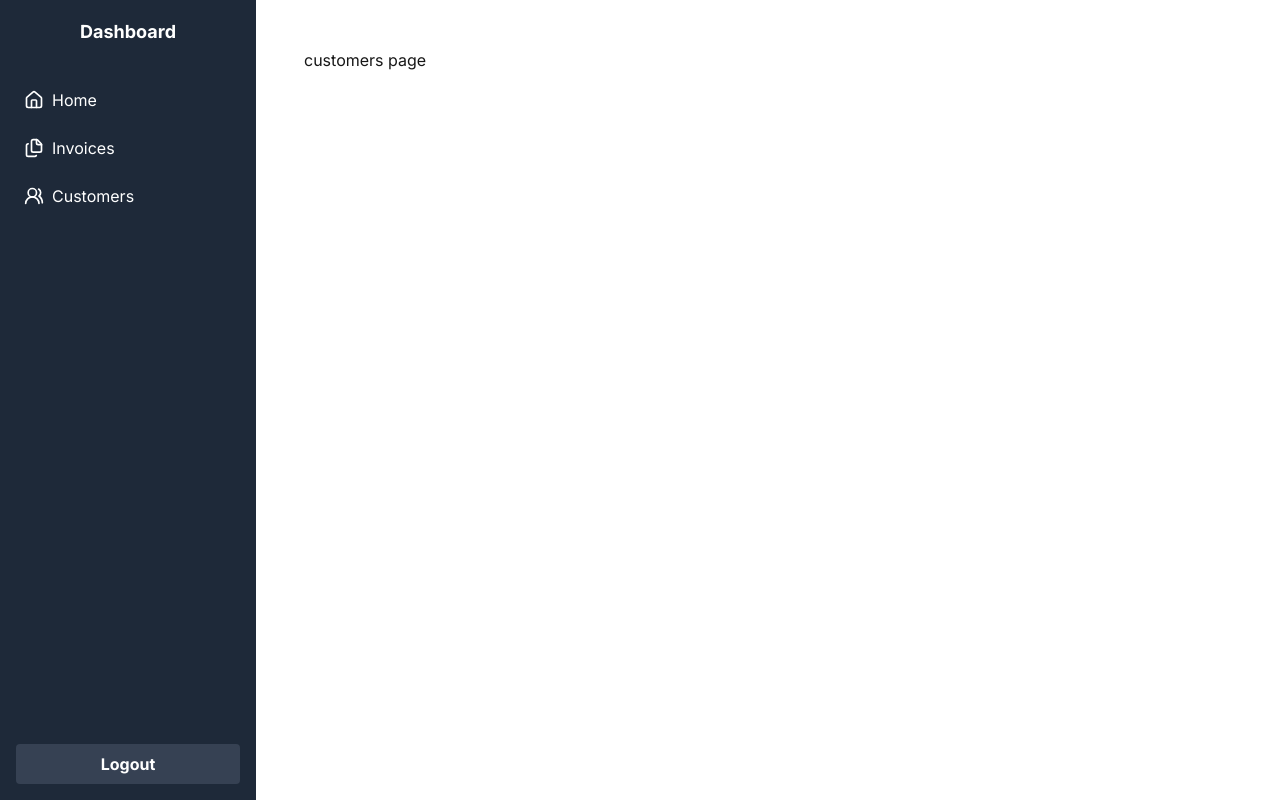
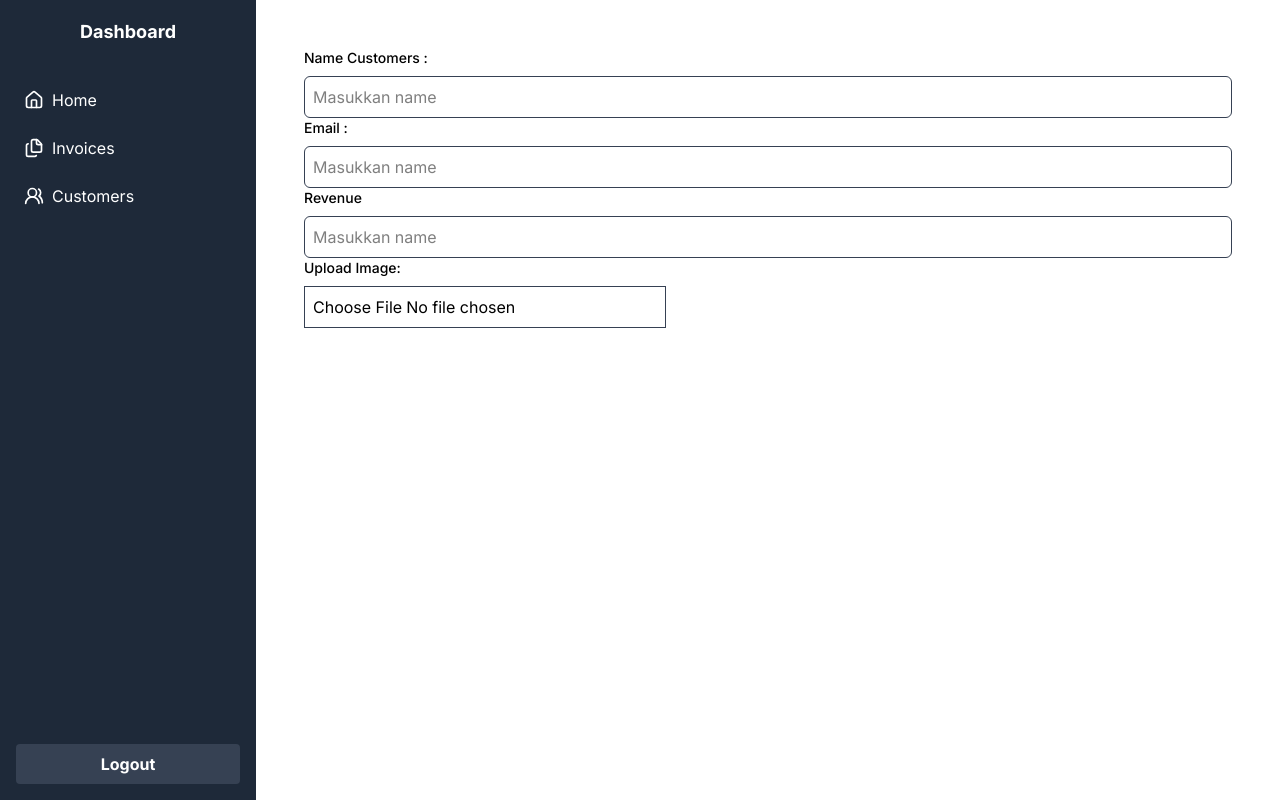
Before and after one commit to Andifadly12/nexjs-dashboard, a Next.js app: page /dasboard/customers in a window 1280 px wide. Built offline with nearby package versions, Linux system fonts and the light colour scheme.

Commit message:
commit: slecing for cutomers

```diff
--- a/src/app/dasboard/customers/page.tsx
+++ b/src/app/dasboard/customers/page.tsx
@@ -1,5 +1,44 @@
 import React from "react";
 
 export default function page() {
-  return <div>customers page</div>;
+  return (
+    <div>
+      <form action="">
+        <label className="text-black block mb-2 text-sm font-medium ">
+          Name Customers :
+        </label>
+        <input
+          type="text"
+          placeholder="Masukkan name"
+          className="border border-gray-700 p-2 rounded-md w-full text-black "
+        />
+        <label className="text-black block mb-2 text-sm font-medium ">
+          Email :
+        </label>
+        <input
+          type="email"
+          placeholder="Masukkan name"
+          className="border border-gray-700 p-2 rounded-md w-full text-black "
+        />
+        <label className="text-black block mb-2 text-sm font-medium ">
+          Revenue
+        </label>
+        <input
+          type="text"
+          placeholder="Masukkan name"
+          className="border border-gray-700 p-2 rounded-md w-full text-black "
+        />
+        <label
+          htmlFor="image"
+          className="text-black block mb-2 text-sm font-medium"
+        >
+          Upload Image:
+        </label>
+        <input
+          type="file"
+          className="text-black border border-gray-700 text-center p-2 "
+        />
+      </form>
+    </div>
+  );
 }
```
